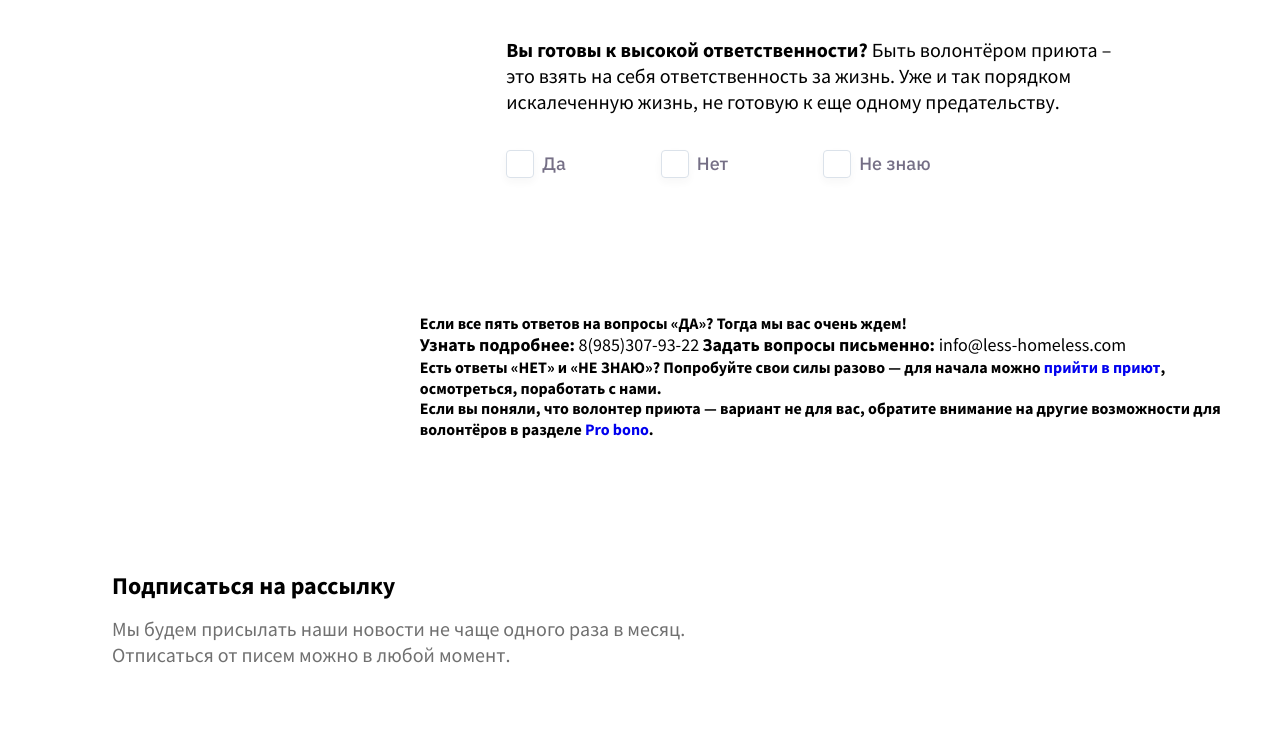
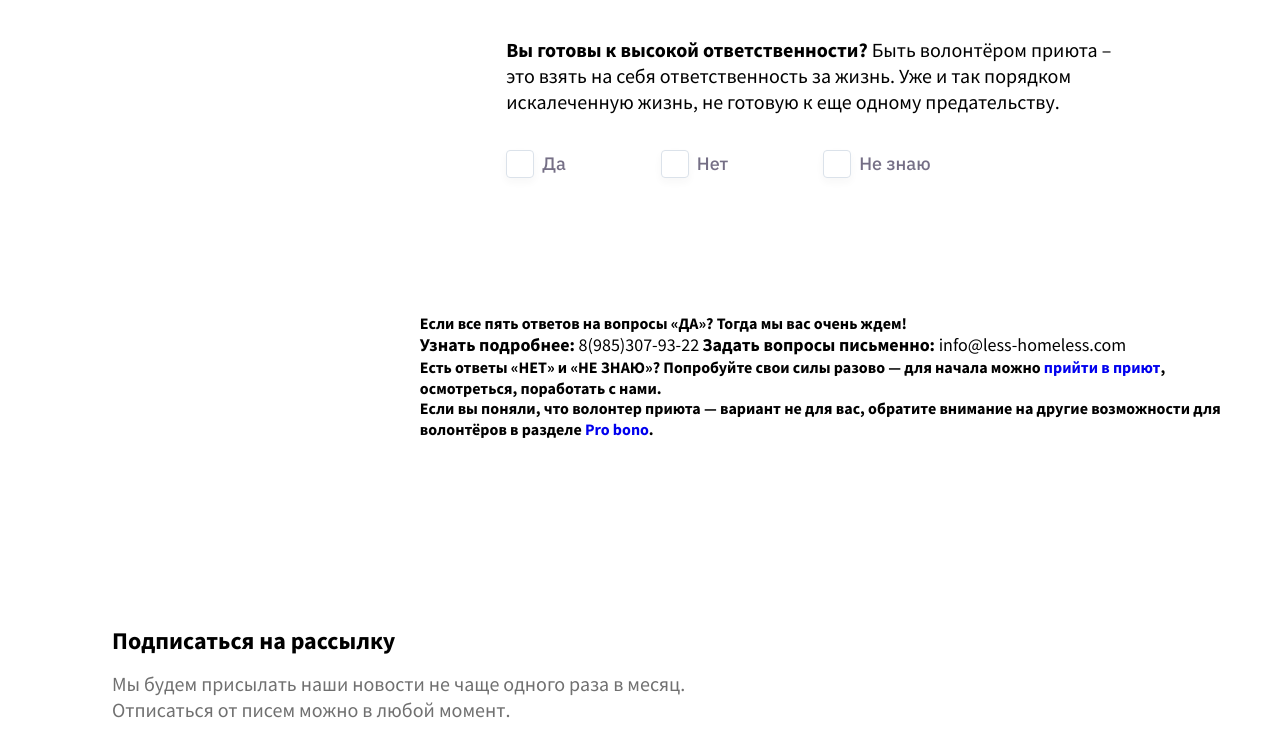
Before and after one commit to Anton1922/become-a-volunteer, a website: page dist/index.html in a window 1280 px wide. Shown: the part 3990-4728 px from the top of the page. Before the commit the page ends 4673 px from the top, so only its background shows below. Drawn offline with nearby package versions, Linux system fonts and the light colour scheme; files that its build step writes are made by us from their sources.

Commit message:
small changes

```diff
--- a/src/sass/components/_subscribe.scss
+++ b/src/sass/components/_subscribe.scss
@@ -1,5 +1,5 @@
 .volunteer-subscribe {
-	margin-top: 70px;
+	margin-top: 125px;
 	width: 100%;
 
 	&__title {
```
